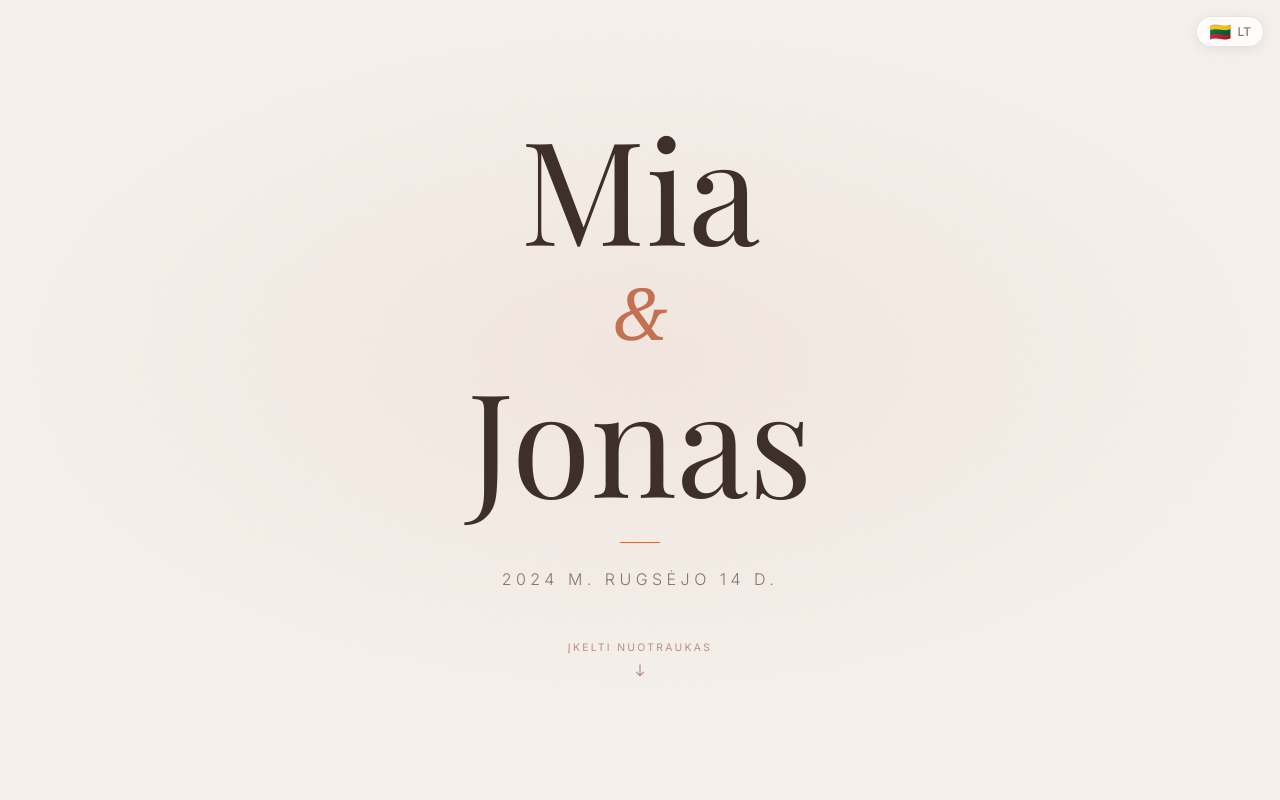
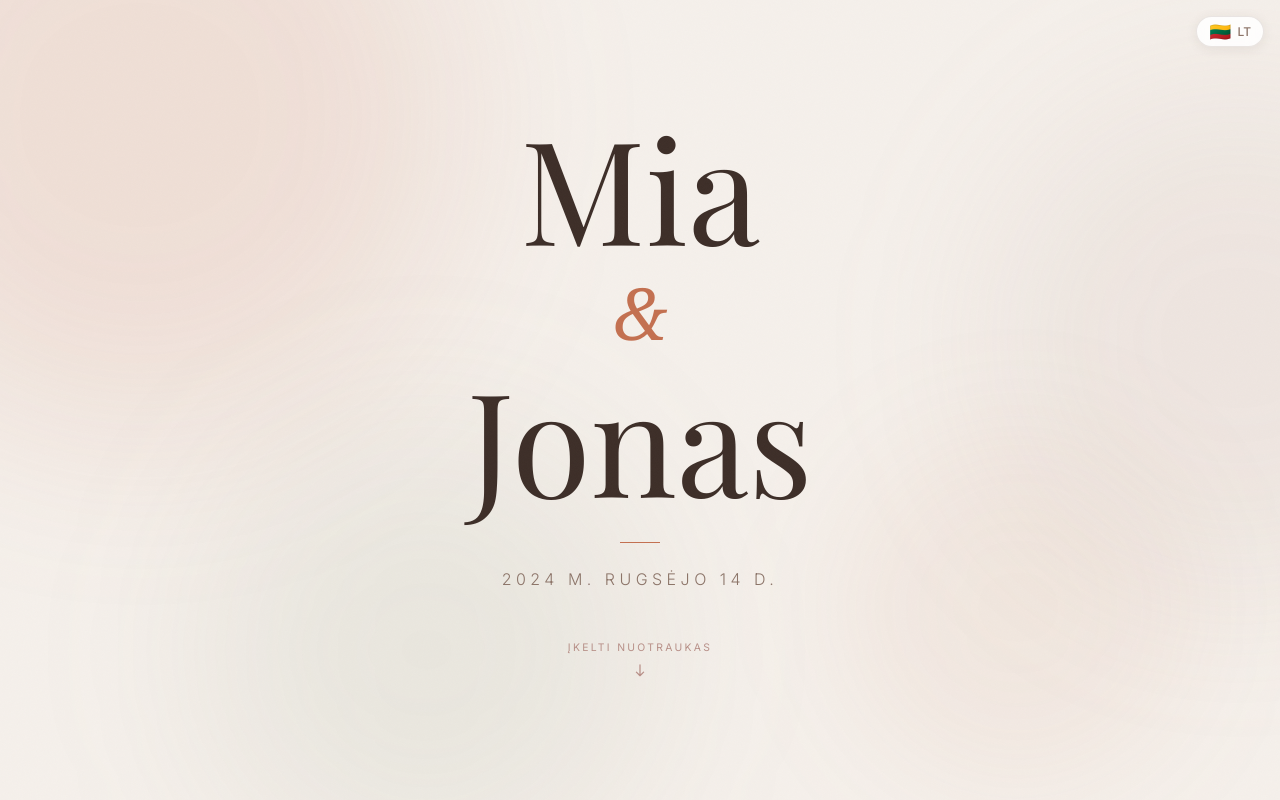
Before and after one commit to taken440/wedding, a Next.js app: page / in a window 1280 px wide. Shown: the top 800 px of the page. Built offline with nearby package versions, Linux system fonts and the light colour scheme; a web font is replaced by a local one.

Commit message:
design: add aurora blob background to hero — animated soft color wash
https://claude.ai/code/session_018iweB9tVTqSiYSHCqNZb2q

```diff
--- a/src/app/globals.css
+++ b/src/app/globals.css
@@ -71,6 +71,26 @@ body {
 .animate-float { animation: float 3s ease-in-out infinite; }
 .animate-fade-in { animation: fadeIn 0.8s ease both; }
 .animate-slide-up { animation: slideUp 0.6s ease both; }
+
+@keyframes blob1 {
+  0%, 100% { transform: translate(0, 0) scale(1); }
+  33%       { transform: translate(40px, -30px) scale(1.06); }
+  66%       { transform: translate(-25px, 15px) scale(0.96); }
+}
+@keyframes blob2 {
+  0%, 100% { transform: translate(0, 0) scale(1); }
+  40%       { transform: translate(-35px, 20px) scale(1.04); }
+  70%       { transform: translate(20px, -15px) scale(1.08); }
+}
+@keyframes blob3 {
+  0%, 100% { transform: translate(0, 0) scale(1); }
+  50%       { transform: translate(25px, -20px) scale(1.05); }
+}
+@keyframes blob4 {
+  0%, 100% { transform: translate(0, 0) scale(1); }
+  45%       { transform: translate(-20px, 30px) scale(0.94); }
+  80%       { transform: translate(15px, -10px) scale(1.04); }
+}
 
 /* ── Drop zone ───────────────────────────────────────────────────────────── */
 .drop-zone {
--- a/src/app/page.tsx
+++ b/src/app/page.tsx
@@ -212,11 +212,41 @@ export default function HomePage() {
       {/* ══ HERO ══════════════════════════════════════════════════════════════ */}
       <section className="relative flex flex-col items-center justify-center min-h-screen px-6 text-center">
 
-        {/* subtle radial glow */}
-        <div style={{
-          position: 'absolute', inset: 0, pointerEvents: 'none',
-          background: 'radial-gradient(ellipse 70% 60% at 50% 45%, rgba(196,112,80,0.08) 0%, transparent 70%)',
-        }} />
+        {/* aurora blobs */}
+        <div style={{ position: 'absolute', inset: 0, overflow: 'hidden', pointerEvents: 'none' }}>
+          <div style={{
+            position: 'absolute', borderRadius: '50%',
+            width: '70vw', height: '70vw', maxWidth: 600, maxHeight: 600,
+            top: '-20%', left: '-15%',
+            background: 'rgba(196,112,80,0.13)',
+            filter: 'blur(90px)',
+            animation: 'blob1 14s ease-in-out infinite',
+          }} />
+          <div style={{
+            position: 'absolute', borderRadius: '50%',
+            width: '55vw', height: '55vw', maxWidth: 480, maxHeight: 480,
+            top: '10%', right: '-18%',
+            background: 'rgba(184,144,136,0.11)',
+            filter: 'blur(80px)',
+            animation: 'blob2 18s ease-in-out infinite',
+          }} />
+          <div style={{
+            position: 'absolute', borderRadius: '50%',
+            width: '50vw', height: '50vw', maxWidth: 420, maxHeight: 420,
+            bottom: '-10%', left: '15%',
+            background: 'rgba(120,128,96,0.09)',
+            filter: 'blur(85px)',
+            animation: 'blob3 11s ease-in-out infinite',
+          }} />
+          <div style={{
+            position: 'absolute', borderRadius: '50%',
+            width: '40vw', height: '40vw', maxWidth: 360, maxHeight: 360,
+            bottom: '5%', right: '5%',
+            background: 'rgba(196,112,80,0.07)',
+            filter: 'blur(70px)',
+            animation: 'blob4 16s ease-in-out infinite',
+          }} />
+        </div>
 
         <div className="relative z-10 flex flex-col items-center">
           {/* Bride */}
```
